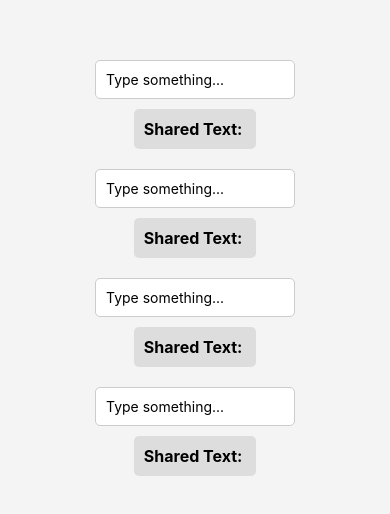
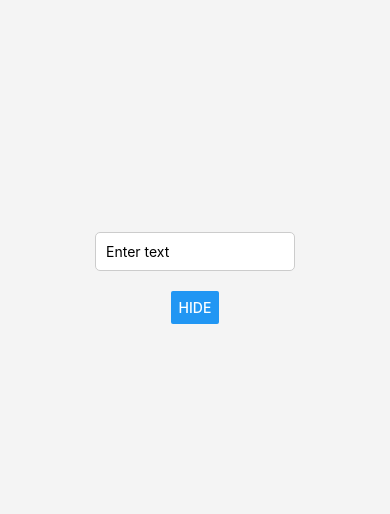
Before and after one commit to rashedshboul11/jovision2-react-native, a React Native app: screen / in a window 390 px wide. Shown: the part 144-658 px from the top of the page. Built offline with nearby package versions, Linux system fonts and the light colour scheme.

Commit message:
added task 39

```diff
--- a/App.tsx
+++ b/App.tsx
@@ -1,7 +1,12 @@
 import React from "react";
-import Task38 from "./Tasks/Task38";
+import { Provider } from "react-redux";
+import { store } from "./redux/store";
+import Task39 from "./Tasks/Task39";
+
 export default function App() {
-    return (
-        <Task38></Task38>
-    );
+  return (
+    <Provider store={store}>
+      <Task39 />
+    </Provider>
+  );
 }
--- /dev/null
+++ b/Tasks/ComponentOne.js
@@ -0,0 +1,36 @@
+import React from "react";
+import { View, TextInput, StyleSheet } from "react-native";
+import { useSelector, useDispatch } from "react-redux";
+import { setText } from "../redux/textSlice";
+
+function ComponentOne() {
+  const dispatch = useDispatch();
+  const textValue = useSelector((state) => state.text.textValue);
+
+  return (
+    <View style={styles.container}>
+      <TextInput
+        style={styles.input}
+        placeholder="Enter text"
+        value={textValue}
+        onChangeText={(newText) => dispatch(setText(newText))}
+      />
+    </View>
+  );
+}
+
+const styles = StyleSheet.create({
+  container: {
+    marginBottom: 20,
+  },
+  input: {
+    width: 200,
+    padding: 10,
+    borderWidth: 1,
+    borderColor: "#ccc",
+    borderRadius: 5,
+    backgroundColor: "#fff",
+  },
+});
+
+export default ComponentOne;
--- /dev/null
+++ b/Tasks/Task39.js
@@ -0,0 +1,26 @@
+import React from "react";
+import { View, Button, StyleSheet } from "react-native";
+import { useSelector, useDispatch } from "react-redux";
+import { toggleVisibility } from "../redux/textSlice";
+import ComponentOne from "./ComponentOne";
+
+export default function Task39() {
+  const dispatch = useDispatch();
+  const isVisible = useSelector((state) => state.text.isVisible);
+
+  return (
+    <View style={styles.mainContainer}>
+      {isVisible && <ComponentOne />}
+      <Button title={isVisible ? "Hide" : "Show"} onPress={() => dispatch(toggleVisibility())} />
+    </View>
+  );
+}
+
+const styles = StyleSheet.create({
+  mainContainer: {
+    flex: 1,
+    justifyContent: "center",
+    alignItems: "center",
+    backgroundColor: "#f4f4f4",
+  },
+});
--- a/package.json
+++ b/package.json
@@ -11,9 +11,11 @@
   },
   "dependencies": {
     "@react-native-async-storage/async-storage": "^2.1.1",
+    "@reduxjs/toolkit": "^2.6.0",
     "react": "19.0.0",
     "react-native": "0.78.0",
-    "react-native-video": "^6.10.1"
+    "react-native-video": "^6.10.1",
+    "react-redux": "^9.2.0"
   },
   "devDependencies": {
     "@babel/core": "^7.25.2",
--- /dev/null
+++ b/redux/store.js
@@ -0,0 +1,8 @@
+import { configureStore } from "@reduxjs/toolkit";
+import textReducer from "./textSlice";
+
+export const store = configureStore({
+  reducer: {
+    text: textReducer,
+  },
+});
--- /dev/null
+++ b/redux/textSlice.js
@@ -0,0 +1,20 @@
+import { createSlice } from "@reduxjs/toolkit";
+
+const textSlice = createSlice({
+  name: "text",
+  initialState: {
+    textValue: "", // Stores the text input value
+    isVisible: true, // Controls the visibility of ComponentOne
+  },
+  reducers: {
+    setText: (state, action) => {
+      state.textValue = action.payload; // Updates the text
+    },
+    toggleVisibility: (state) => {
+      state.isVisible = !state.isVisible; // Toggles component visibility
+    },
+  },
+});
+
+export const { setText, toggleVisibility } = textSlice.actions;
+export default textSlice.reducer;
```
Also changed, not shown: 1 other file (tests, documents, lock files or other folders).
